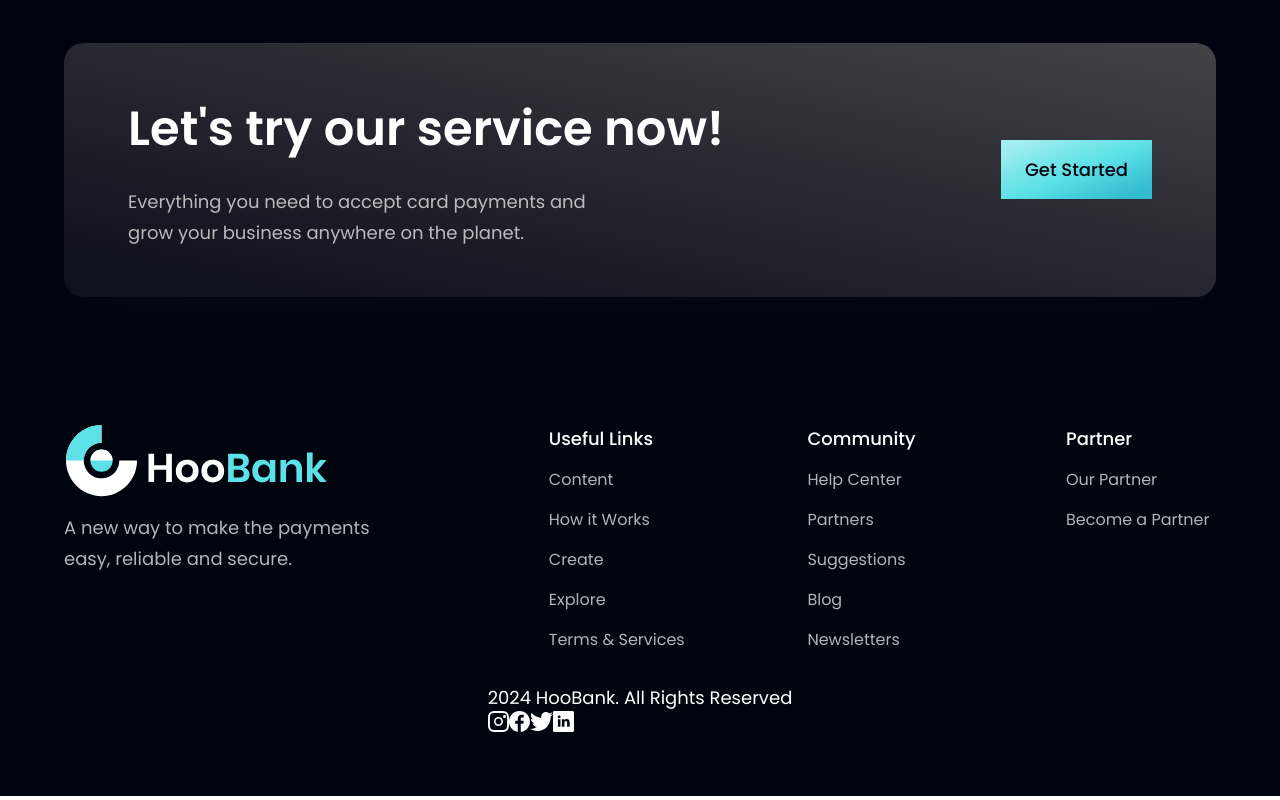
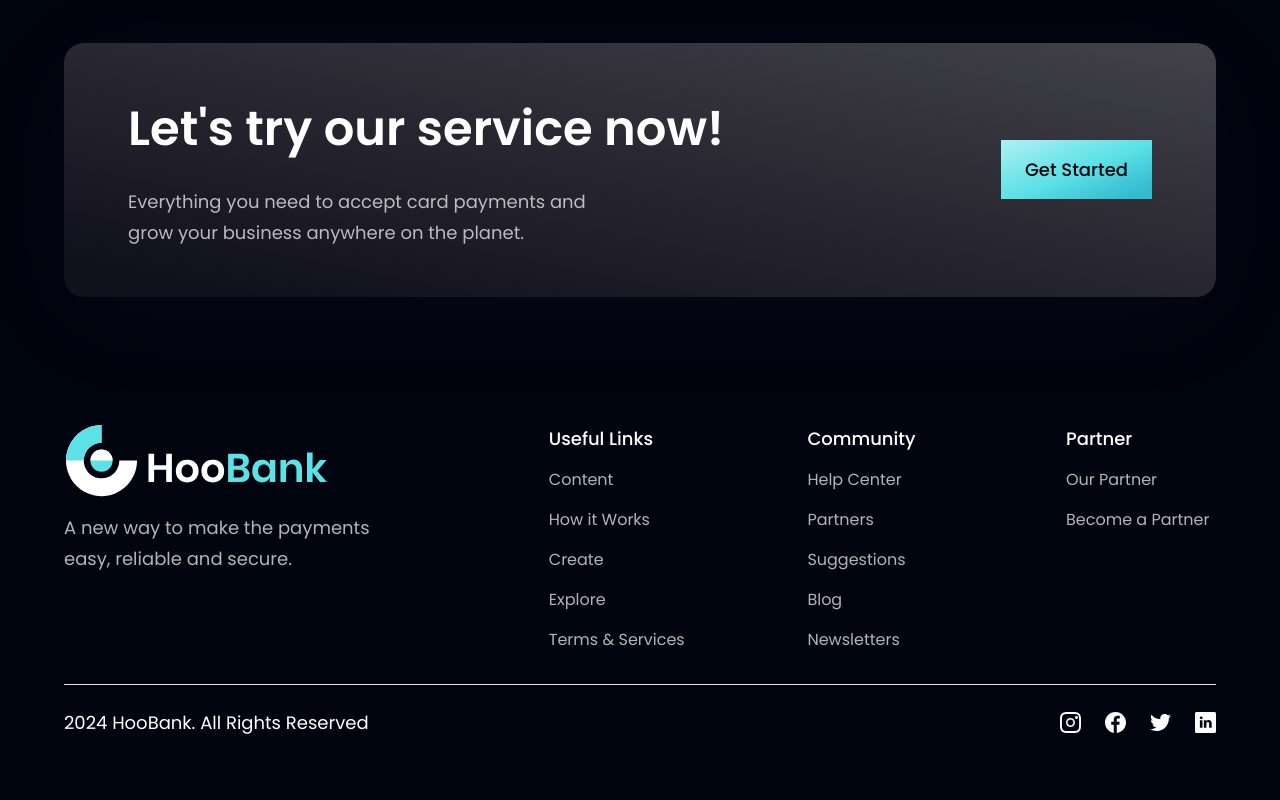
Before and after one commit to knosei/HooBank, a React (Vite) app: page / in a window 1280 px wide. Shown: the part 4101-4901 px from the top of the page. Built offline with nearby package versions, Linux system fonts and the light colour scheme.

Commit message:
footer border styling

```diff
--- a/src/components/Footer.jsx
+++ b/src/components/Footer.jsx
@@ -33,14 +33,16 @@
       </div>
     </div>
 
-    <div>
+    <div className="w-full flex justify-between items-center md:flex-row flex-col pt-6
+    border-t-[1px] border-t-[#3f3r45  ]">
       <p className="font-poppins font-normal text-center text-[18px] leading-[27px] text-white">
         2024 HooBank. All Rights Reserved
       </p>
 
       <div className="flex flex-row md:mt-0 mt-6">
         {socialMedia.map((social, index) => (
-          <img key={social.id} src={social.icon} alt={social.id}/>
+          <img key={social.id} src={social.icon} alt={social.id} className={`w-[21px] h-[21px]
+          object-contain cursor-pointer ${index !== socialMedia.length - 1 ? 'mr-6' : 'mr-0'}`} />
         ))}
       </div>
     </div>
```
